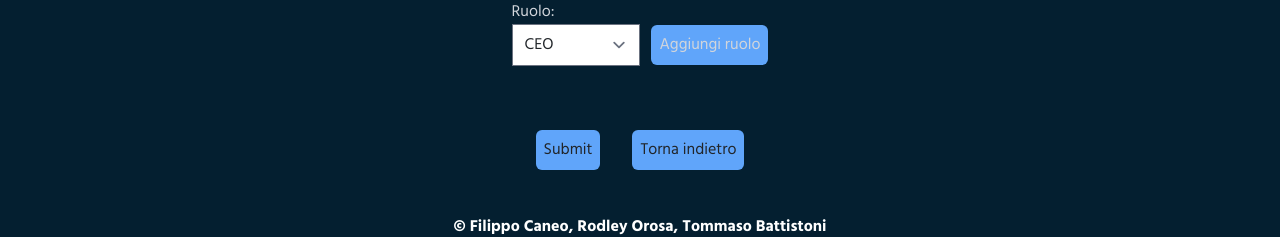
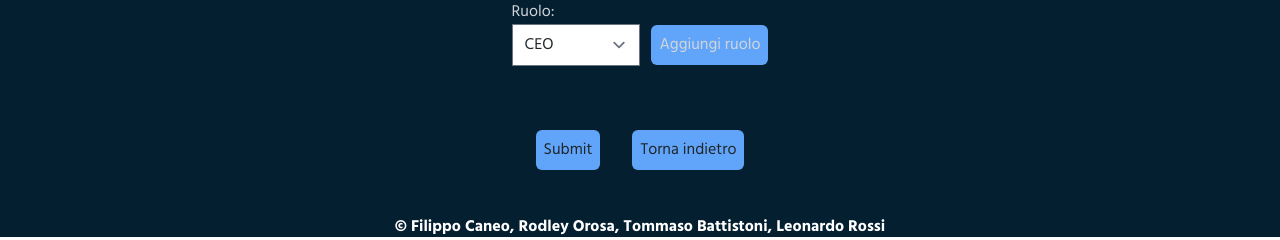
Before and after one commit to fcaneo00/crm, a Django app: page /azienda/new/ in a window 1280 px wide. Shown: the part 1215-1455 px from the top of the page. Run offline with Django 4.2, Linux system fonts and the light colour scheme; data comes from the database, SQL or seed files in the repository; some libraries are stand-ins or nearby versions.

Commit message:
add leo rossi in footer

```diff
--- a/templates/layout.html
+++ b/templates/layout.html
@@ -36,7 +36,7 @@
             {% block content %} {% endblock %}
         </div>
         <footer class="flex-1 flex-col max-w-screen mx-auto items-center pt-8">
-            <h1 class="text-white font-bold">&copy; Filippo Caneo, Rodley Orosa, Tommaso Battistoni</h1>
+            <h1 class="text-white font-bold">&copy; Filippo Caneo, Rodley Orosa, Tommaso Battistoni, Leonardo Rossi</h1>
         </footer>
     </div>
 </body>
```
